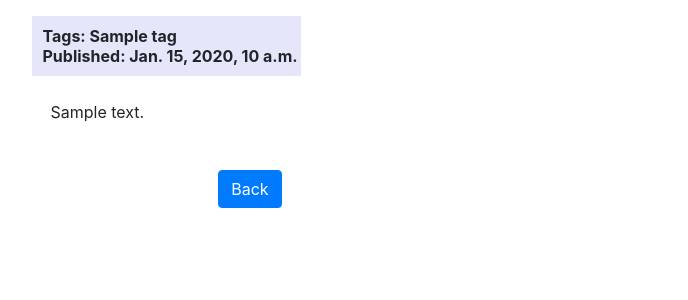
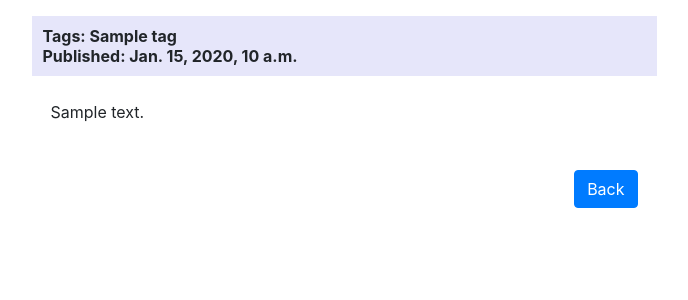
Before and after one commit to type89/new_djangogirl, a Django app: template blog/templates/blog/post_detail.html in a window 1280 px wide. Shown: the part 56-356 px from the top of the page, without its empty margins (296-984 px from the left). Run offline with Django 3.2, Linux system fonts and the light colour scheme; the template is opened without the code that fills it: most values are stand-ins (such as "Sample title", 1, 10 or a date in 2020); some libraries are stand-ins or nearby versions.

Commit message:
幅修正

```diff
--- a/blog/templates/blog/post_detail.html
+++ b/blog/templates/blog/post_detail.html
@@ -8,7 +8,8 @@
 
 table, td, th {
 border: 0px solid;
-margin:0px
+margin:0px;
+width:100%;
 }
 
 td, th {
```
